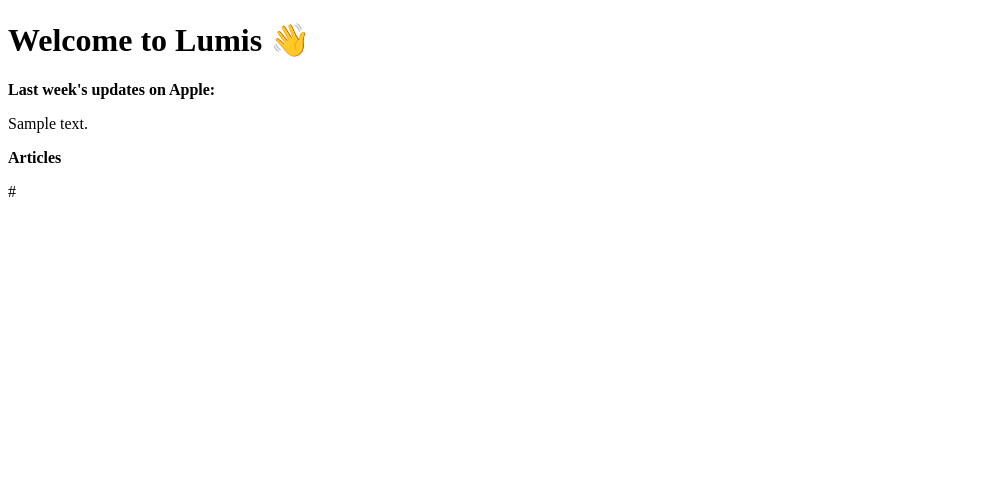
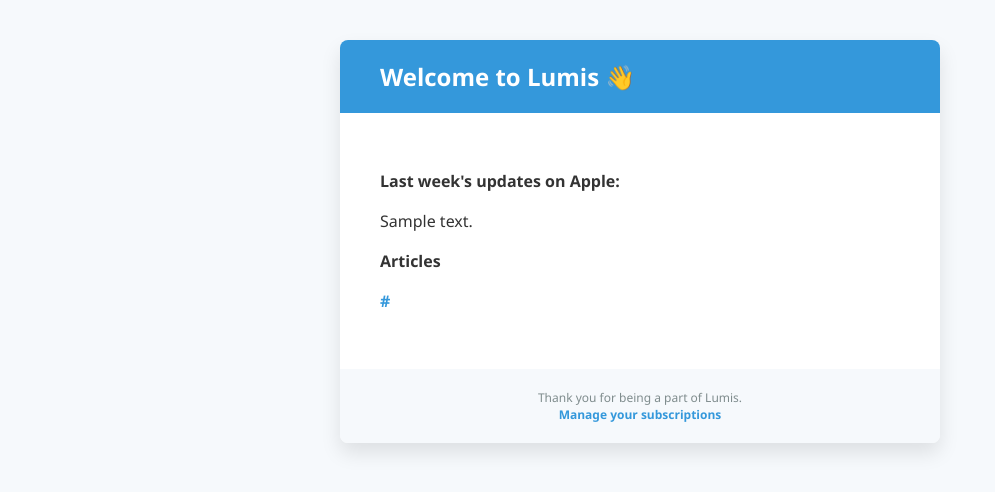
Before and after one commit to dane-dunlap/lumis-api, a Flask app: template app/templates/email.html in a window 1280 px wide. Shown: the top 492 px of the page, without its empty margins (0-995 px from the left). Run offline with Flask 3, Linux system fonts and the light colour scheme; the template is opened without the code that fills it: most values are stand-ins (such as "Sample title", 1, 10 or a date in 2020).

Commit message:
Changed email

```diff
--- a/app/templates/email.html
+++ b/app/templates/email.html
@@ -1,18 +1,92 @@
-<!-- email_template.html -->
 <!DOCTYPE html>
 <html>
 <head>
     <title>Email Notification</title>
+    <style>
+        body {
+            font-family: 'Segoe UI', Tahoma, Geneva, Verdana, sans-serif;
+            background-color: #f6f9fc;
+            padding: 40px 0;
+            margin: 0;
+            color: #333;
+        }
+
+        .email-container {
+            max-width: 600px;
+            background-color: #ffffff;
+            margin: 0 auto;
+            border-radius: 8px;
+            overflow: hidden;
+            box-shadow: 0 10px 20px rgba(0, 0, 0, 0.1);
+        }
+
+        .header {
+            background-color: #3498db;
+            color: #fff;
+            padding: 20px 40px;
+        }
+
+        .header h1 {
+            margin: 0;
+            font-size: 24px;
+        }
+
+        .content {
+            padding: 40px;
+        }
+
+        h1 {
+            font-size: 24px;
+            font-weight: bold;
+            margin-bottom: 20px;
+        }
+
+        p {
+            margin-bottom: 16px;
+            font-size: 16px;
+            line-height: 1.5;
+        }
+
+        p.bold {
+            font-weight: bold;
+        }
+
+        a {
+            color: #3498db;
+            text-decoration: none;
+            font-weight: bold;
+        }
+
+        a:hover {
+            text-decoration: underline;
+        }
+
+        .footer {
+            background-color: #f6f9fc;
+            padding: 20px 40px;
+            text-align: center;
+            font-size: 12px;
+            color: #7f8c8d;
+        }
+    </style>
 </head>
 <body>
-    <!-- Your HTML content here -->
-    <h1>Welcome to Lumis 👋</h1>
-    <p><b>Last week's updates on Apple:</b></p>
-    <!-- ... rest of your email content ... -->
-    <p>{{ article_summary }}</p>
-    <p><b>Articles</b></p>
-    {% for url in urls %}
-    <p>{{ url }}</p>
-    {% endfor %}
+    <div class="email-container">
+        <div class="header">
+            <h1>Welcome to Lumis 👋</h1>
+        </div>
+        <div class="content">
+            <p class="bold">Last week's updates on Apple:</p>
+            <p>{{ article_summary }}</p>
+            <p class="bold">Articles</p>
+            {% for url in urls %}
+            <p><a href="{{ url }}">{{ url }}</a></p>
+            {% endfor %}
+        </div>
+        <div class="footer">
+            Thank you for being a part of Lumis. <br>
+            <a href="#">Manage your subscriptions</a>
+        </div>
+    </div>
 </body>
 </html>
```
